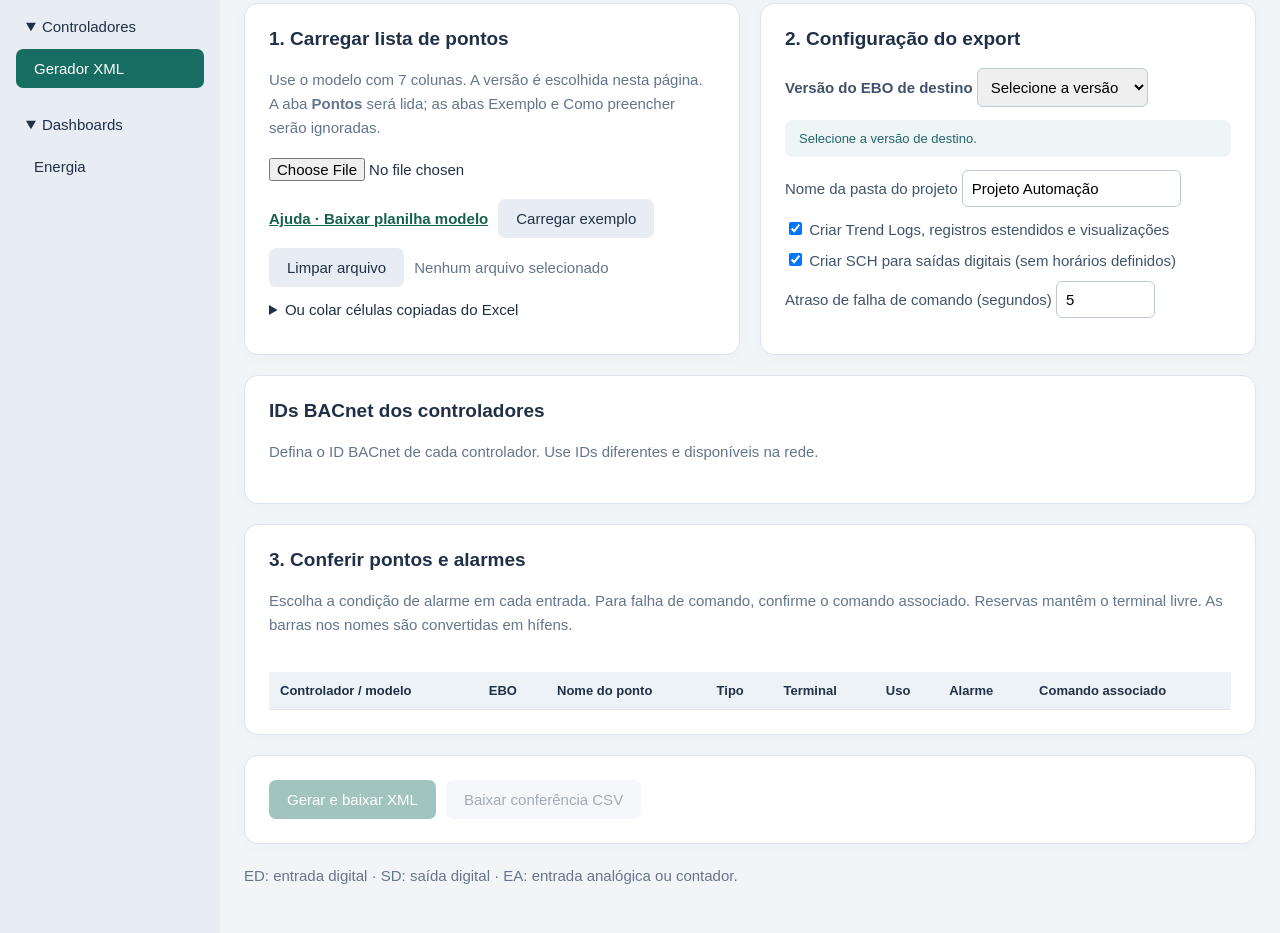
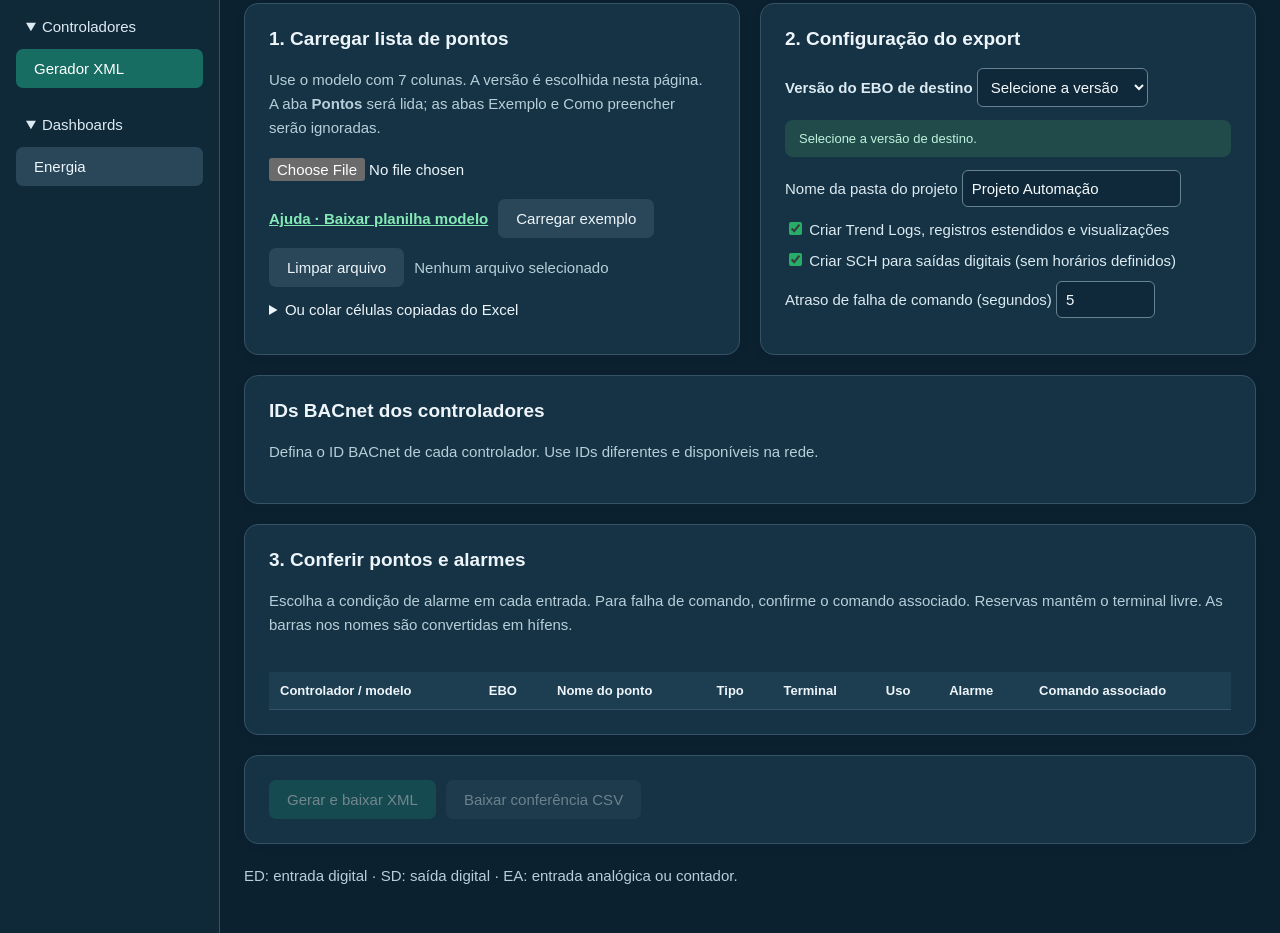
Before and after one commit to eduardosmc2-sketch/Gerador, a website: page private/generator.html in a window 1280 px wide. Shown: the part 133-1066 px from the top of the page. Drawn offline with Linux system fonts and the light colour scheme; no server answers.

Commit message:
Aplica tema azul-petroleo ao gerador

```diff
--- a/private/generator.html
+++ b/private/generator.html
@@ -9,6 +9,21 @@
 .workspace main{width:100%;min-width:0}
 .model-link{color:#17624c;font-weight:bold}
 @media(max-width:760px){.workspace,.workspace .grid{grid-template-columns:1fr}}
+
+body{background:#0c2130;color:#eef5fa;color-scheme:dark}
+.project-nav{background:#102939;border-right:1px solid #365265}
+.project-nav strong,.project-nav summary,label{color:#dceaf2}
+.card{background:#153344;border-color:#365265}
+.muted,.reserve{color:#b8ceda}
+button.secondary{background:#294759;color:#eef5fa}
+input[type=text],input[type=number],select,textarea{background:#0f293a;color:#f4f9fb;border-color:#668394}
+input[type=checkbox]{accent-color:#26ae69}
+.model-link{color:#85e9b6}
+.version-status,.tag{background:#214b4b;color:#bef2dc}
+th,.reserve{background:#1c3e50}
+td,th{border-bottom-color:#365265}
+.error{color:#ffb8bf}
+.warn{background:#48391f;color:#ffe5a6}
 </style>
 <header><div><h1>EBO Export</h1><p>Controladores, pontos e históricos em um só projeto.</p></div><nav style="display:flex;gap:16px;align-items:center;flex-wrap:wrap"><small>v1.9</small><a id="ebo-account" href="/usuarios.html" style="color:white;font-size:14px">Minha conta</a><button type="button" id="logout" class="secondary">Sair</button></nav></header><script src="/access.js" defer></script>
 <div class="workspace">
```
